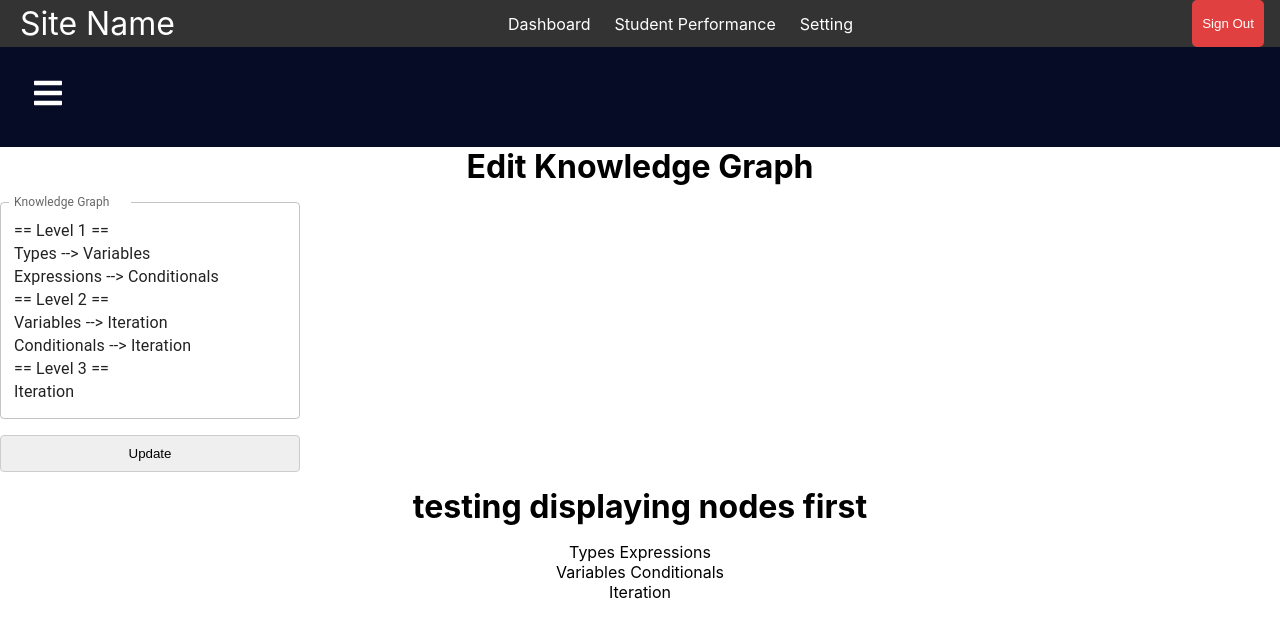
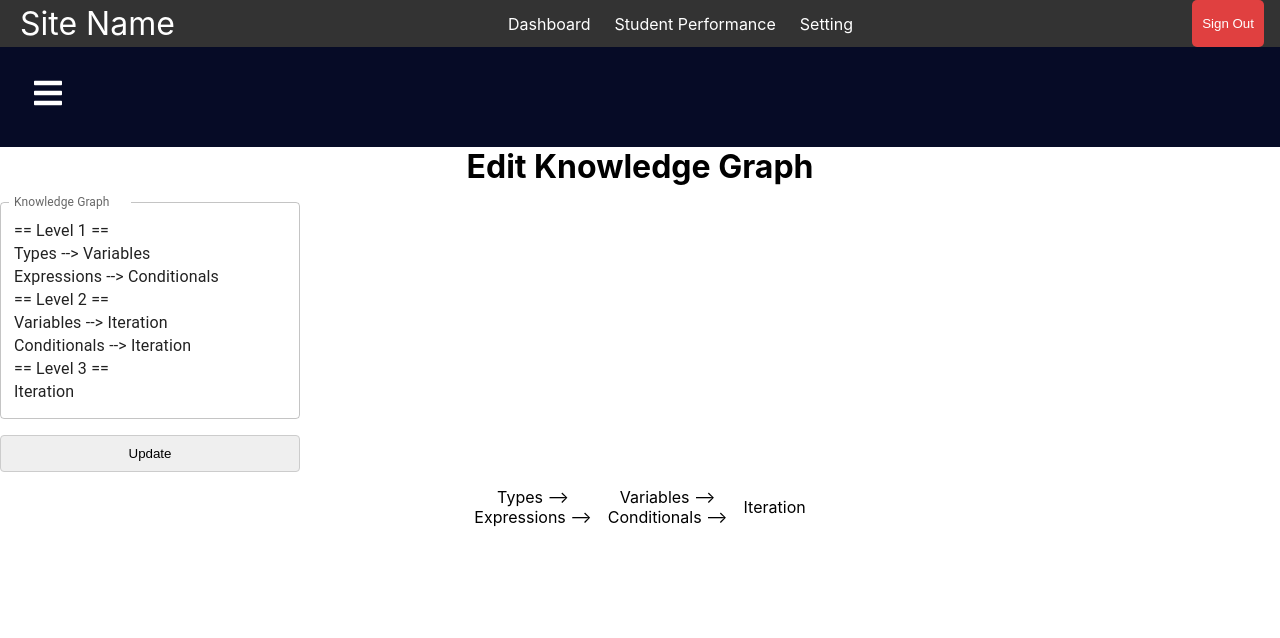
Before and after one commit to breeatoomey/instructor-app, a React (Create React App) app in the folder client/: page /editKnowledgeGraph in a window 1280 px wide. Shown: the top 638 px of the page. Built offline with nearby package versions, Linux system fonts and the light colour scheme.

Commit message:
just noticed that what I'm doing to display the graph doesn't work for all cases...have to fix that so saving changes

```diff
--- a/client/src/Components/ClassPage/Pages/EditKnowledgeGraph.jsx
+++ b/client/src/Components/ClassPage/Pages/EditKnowledgeGraph.jsx
@@ -1,4 +1,4 @@
-import { TextField } from '@mui/material'
+import { TextField, Stack } from '@mui/material'
 import { useState, useEffect } from 'react'
 
 const EditKnowledgeGraph = () => {
@@ -84,7 +84,6 @@ const EditKnowledgeGraph = () => {
       const secondNode = secondInnerArr ? secondInnerArr[0] : null
       return [firstNode, secondNode]
     })
-
   console.log(nodesAtEachLevel)
   return (
     <div className="editKnowledgeGraph">
@@ -100,12 +99,16 @@ const EditKnowledgeGraph = () => {
         <input type="submit" value="Update" />
       </form>
       <div id="graph">
-        <h1>testing displaying nodes first</h1>
-        {nodesAtEachLevel.map((nodes, index) => (
-          <div key={index}>
-            {nodes[0]} {nodes[1]}
-          </div>
-        ))}
+        <Stack direction="row" justifyContent="center" alignItems="center" spacing={2}>
+          {nodesAtEachLevel.map((nodes, index) => (
+            <div id={`level${index + 1}`} key={index}>
+              <div className="Node">
+                {!nodes.includes(null) ? `${nodes[0]} -->` : `${nodes[0]}`}
+              </div>
+              <div className="Node"> {!nodes.includes(null) ? `${nodes[1]} -->` : nodes[1]}</div>
+            </div>
+          ))}
+        </Stack>
       </div>
     </div>
   )
```
